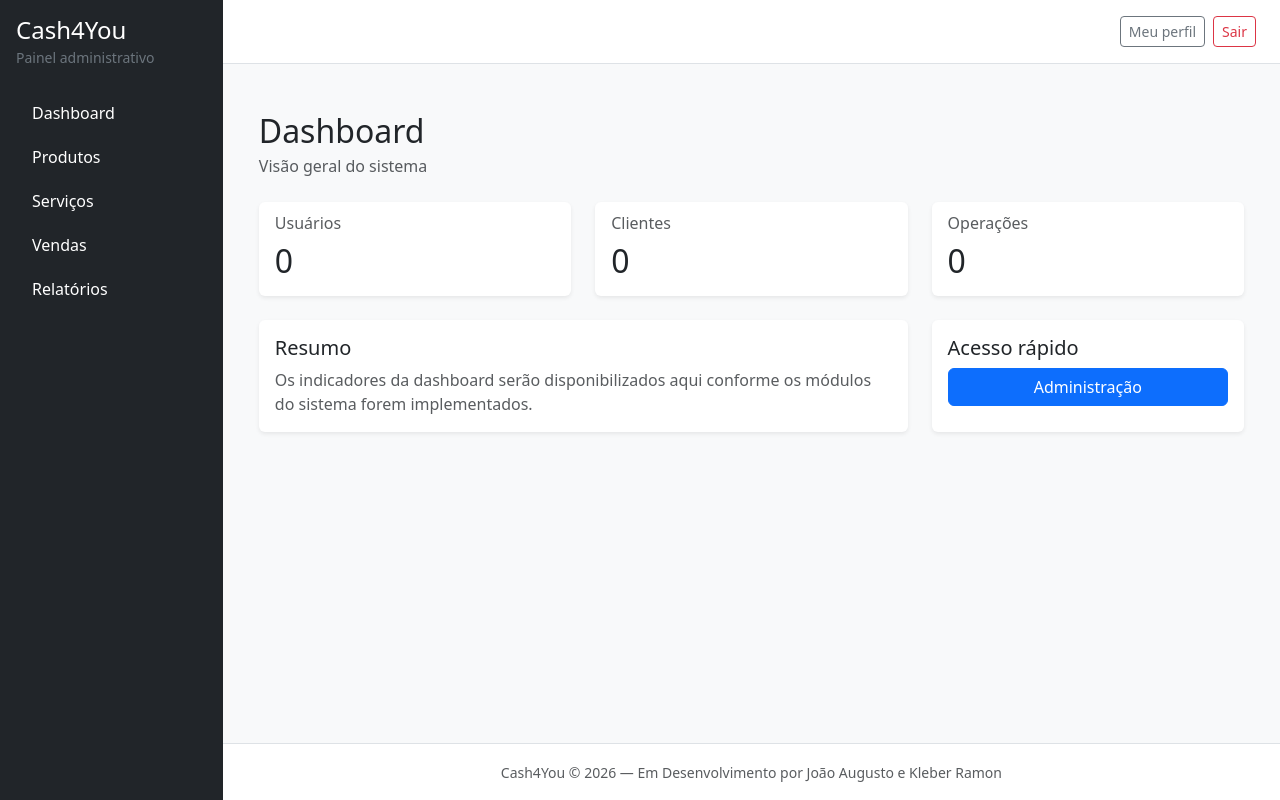
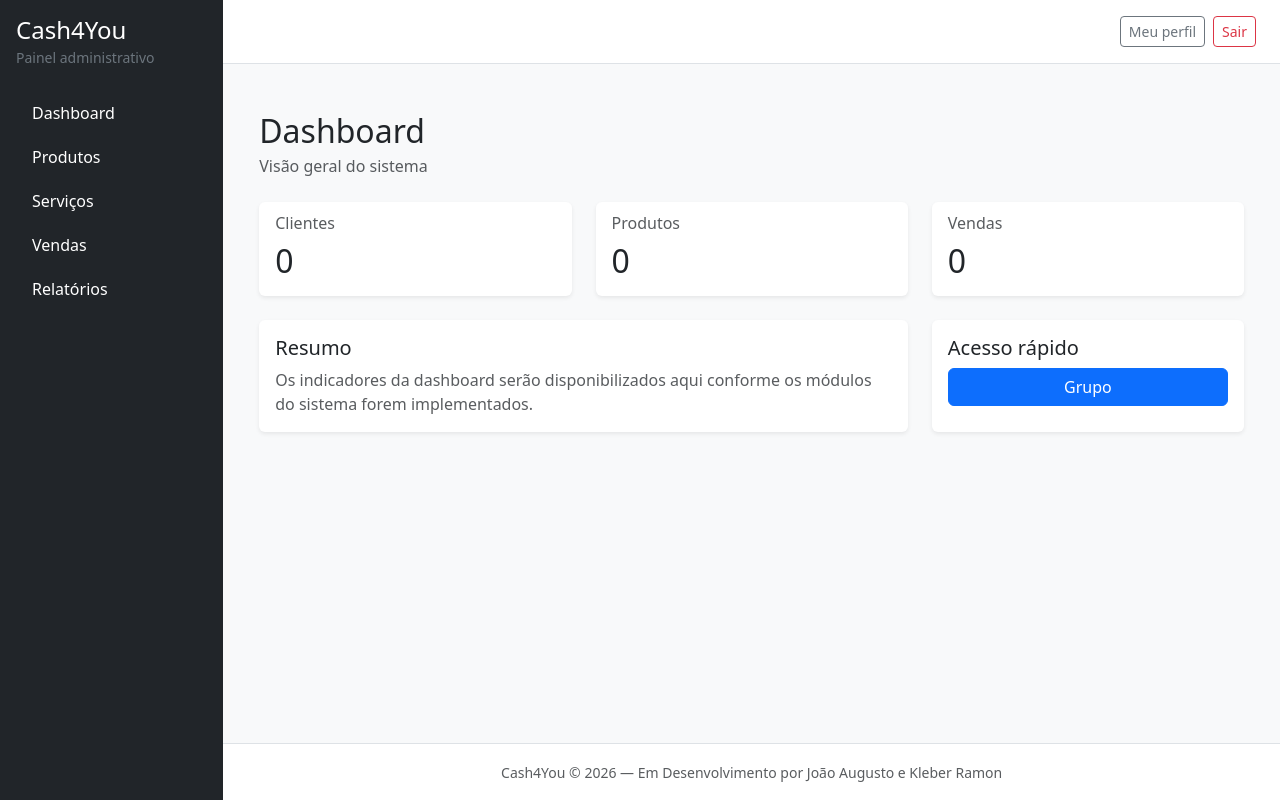
Before and after one commit to Joao0liver/cash4you, a Django app: page / in a window 1280 px wide. Run offline with Django 5.2, Linux system fonts and the light colour scheme.

Commit message:
refactor: Correções de informações na dashboard

```diff
--- a/dashboard/templates/dashboard/home.html
+++ b/dashboard/templates/dashboard/home.html
@@ -20,11 +20,11 @@
             <div class="card h-100 shadow-sm border-0">
                 <div class="card-body">
                     <h6 class="card-subtitle mb-2 text-body-secondary">
-                        Usuários
+                        Clientes
                     </h6>
 
                     <h2 class="card-title mb-0">
-                        {{ total_usuarios }}
+                        {{ total_clientes }}
                     </h2>
                 </div>
             </div>
@@ -35,11 +35,11 @@
             <div class="card h-100 shadow-sm border-0">
                 <div class="card-body">
                     <h6 class="card-subtitle mb-2 text-body-secondary">
-                        Clientes
+                        Produtos
                     </h6>
 
                     <h2 class="card-title mb-0">
-                        {{ total_clientes }}
+                        {{ total_produtos }}
                     </h2>
                 </div>
             </div>
@@ -50,11 +50,11 @@
             <div class="card h-100 shadow-sm border-0">
                 <div class="card-body">
                     <h6 class="card-subtitle mb-2 text-body-secondary">
-                        Operações
+                        Vendas
                     </h6>
 
                     <h2 class="card-title mb-0">
-                        {{ total_operacoes }}
+                        {{ total_vendas }}
                     </h2>
                 </div>
             </div>
@@ -91,7 +91,7 @@
 
                     <div class="d-grid gap-2">
                         <a href="#" class="btn btn-primary">
-                            Administração
+                            Grupo
                         </a>
                     </div>
                 </div>
--- a/dashboard/views.py
+++ b/dashboard/views.py
@@ -5,9 +5,9 @@ from django.shortcuts import render
 # @login_required
 def dashboard(request):
     context = {
-        'total_usuarios': 0,
         'total_clientes': 0,
-        'total_operacoes': 0,
+        'total_produtos': 0,
+        'total_vendas': 0,
     }
 
     return render(request, 'dashboard/home.html', context)
```
